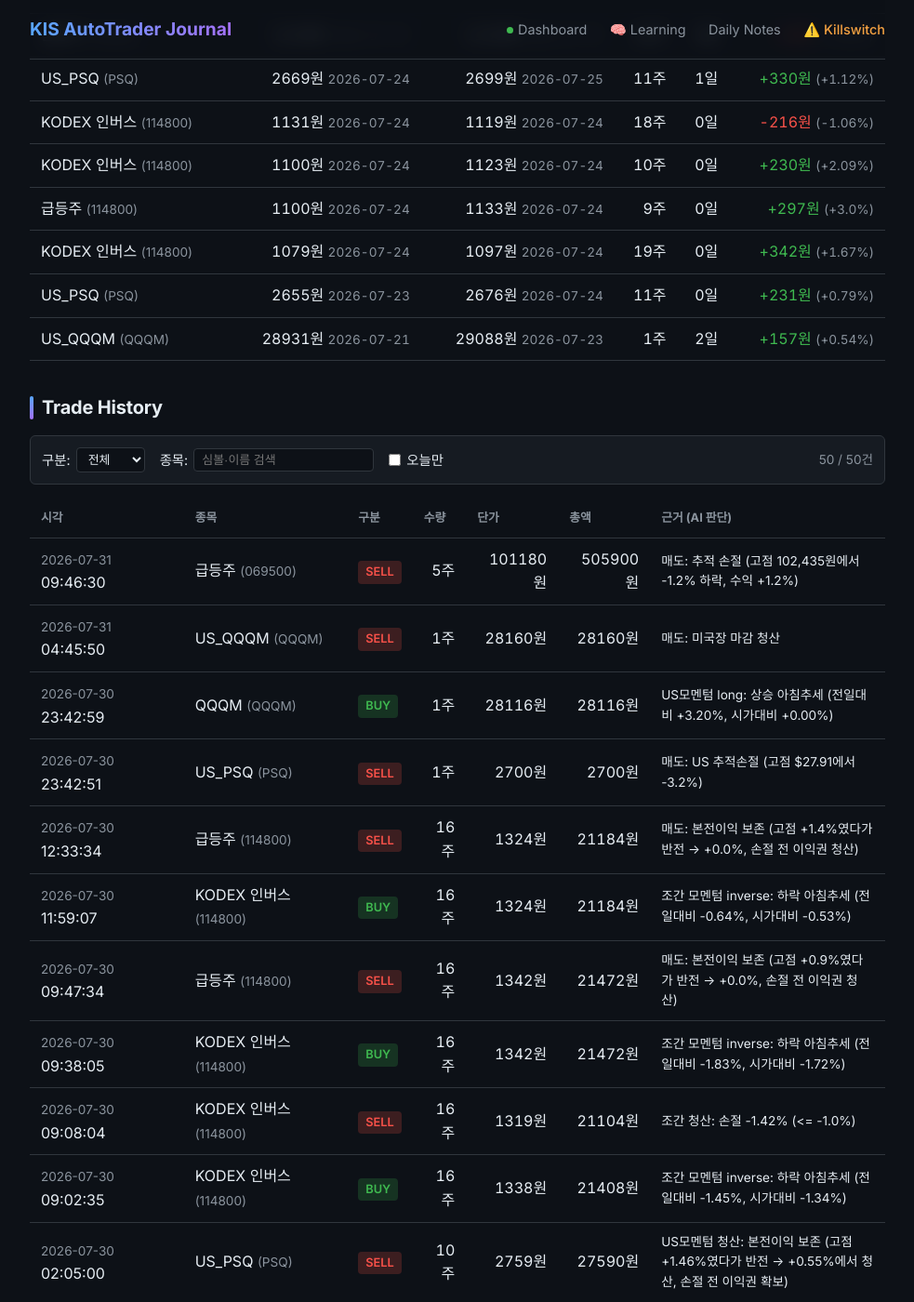
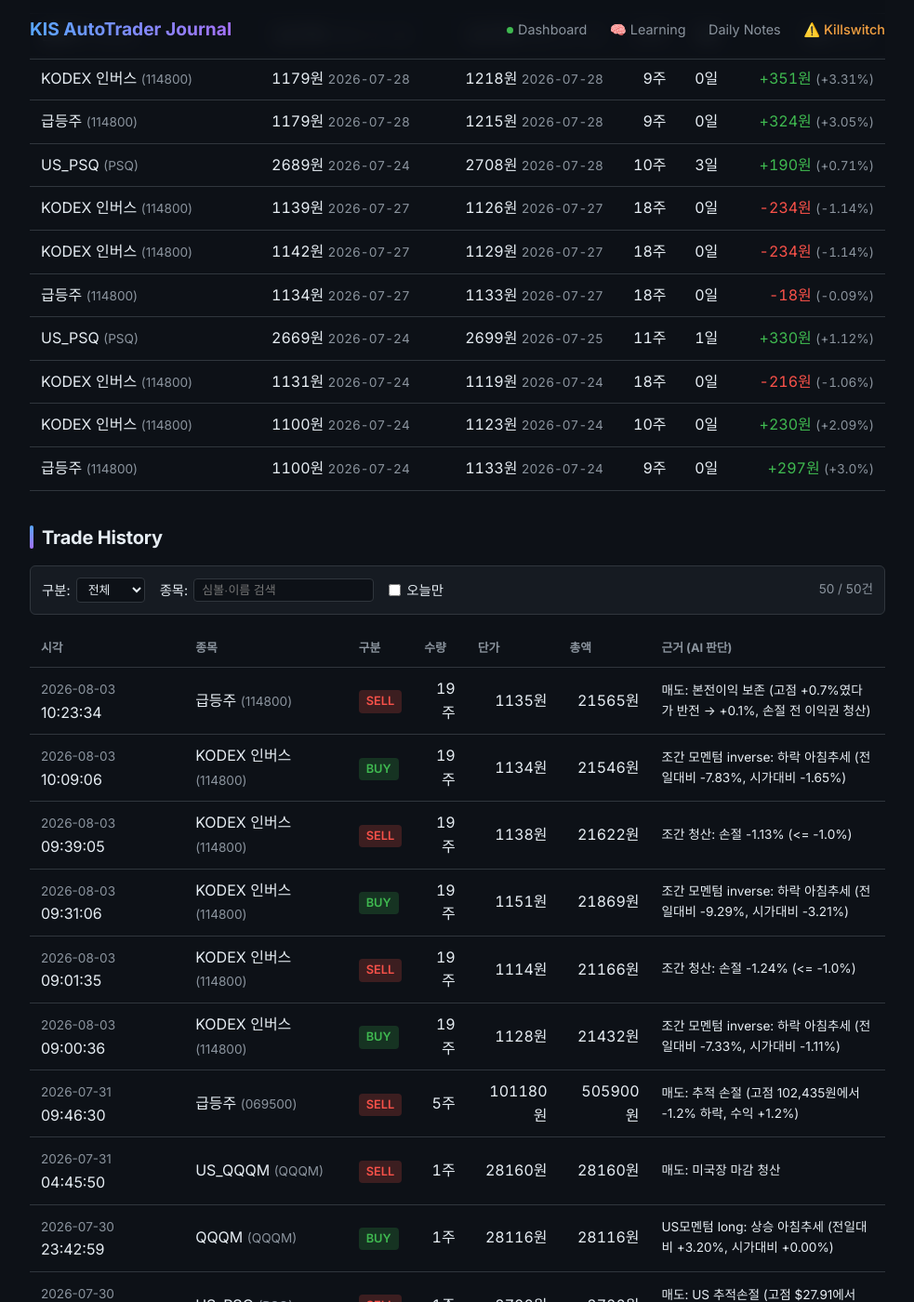
Before and after one commit to BudongJW/kis-trading-journal, a Jekyll site: the page built from index.html, in a window 1280 px wide and 1400 px high, scrolled down 4523 px. Shown: the whole window at 93% size, without its empty margins (148-1131 px from the left). Built offline with Jekyll 4.4.1, drawn with Linux system fonts in a browser that asks for light colours; nearby versions of some CDN libraries; some of the changed text lies outside the part shown.

Commit message:
auto: portfolio update 14:40

```diff
--- a/_data/portfolio.json
+++ b/_data/portfolio.json
@@ -1,7 +1,7 @@
 {
-  "updated_at": "2026-08-01T06:56:58.896468+09:00",
+  "updated_at": "2026-08-03T14:40:04.894901+09:00",
   "initial_capital": 500000,
-  "cash": 856012,
+  "cash": 851298,
   "holdings": [],
   "reconcile": {
     "matched": 0,
@@ -17,89 +17,17 @@
     "set_by": ""
   },
   "holdings_value": 0,
-  "total_value": 861213,
-  "total_pnl": -620,
-  "total_pnl_pct": -0.07,
-  "realized_pnl": -620,
+  "total_value": 856332,
+  "total_pnl": -1114,
+  "total_pnl_pct": -0.13,
+  "realized_pnl": -1114,
   "unrealized_pnl": 0,
-  "total_trades": 188,
-  "completed_trades": 103,
-  "winning_trades": 60,
-  "losing_trades": 39,
-  "win_rate": 58.3,
+  "total_trades": 194,
+  "completed_trades": 106,
+  "winning_trades": 61,
+  "losing_trades": 41,
+  "win_rate": 57.5,
   "trades": [
-    {
-      "timestamp": "2026-07-23T04:45:01",
-      "date": "2026-07-23",
-      "time": "04:45:01",
-      "symbol": "QQQM",
-      "name": "US_QQQM",
-      "side": "sell",
-      "qty": 2,
-      "price": 29088,
-      "amount": 58176,
-      "reason": "매도: 미국장 마감 청산"
-    },
-    {
-      "timestamp": "2026-07-23T23:41:38",
-      "date": "2026-07-23",
-      "time": "23:41:38",
-      "symbol": "PSQ",
-      "name": "PSQ",
-      "side": "buy",
-      "qty": 11,
-      "price": 2655,
-      "amount": 29205,
-      "reason": "US모멘텀 inverse: 하락 아침추세 (전일대비 -1.52%, 시가대비 +0.00%)"
-    },
-    {
-      "timestamp": "2026-07-24T00:00:39",
-      "date": "2026-07-24",
-      "time": "00:00:39",
-      "symbol": "PSQ",
-      "name": "PSQ",
-      "side": "buy",
-      "qty": 11,
-      "price": 2669,
-      "amount": 29359,
-      "reason": "US모멘텀 inverse: 하락 아침추세 (전일대비 -1.90%, 시가대비 +0.00%)"
-    },
-    {
-      "timestamp": "2026-07-24T04:45:34",
-      "date": "2026-07-24",
-      "time": "04:45:34",
-      "symbol": "PSQ",
-      "name": "US_PSQ",
-      "side": "sell",
-      "qty": 11,
-      "price": 2676,
-      "amount": 29436,
-      "reason": "매도: 미국장 마감 청산"
-    },
-    {
-      "timestamp": "2026-07-24T09:00:35",
-      "date": "2026-07-24",
-      "time": "09:00:35",
-      "symbol": "114800",
-      "name": "KODEX 인버스",
-      "side": "buy",
-      "qty": 19,
-      "price": 1079,
-      "amount": 20501,
-      "reason": "조간 모멘텀 inverse: 하락 아침추세 (전일대비 -1.66%, 시가대비 -0.16%)"
-    },
-    {
-      "timestamp": "2026-07-24T09:46:35",
-      "date": "2026-07-24",
-      "time": "09:46:35",
-      "symbol": "114800",
-      "name": "KODEX 인버스",
-      "side": "sell",
-      "qty": 19,
-      "price": 1097,
-      "amount": 20843,
-      "reason": "조간 청산: 트레일링 익절 (고점 +2.59% 대비 -0.90%, 손익 +1.67%)"
-    },
     {
       "timestamp": "2026-07-24T10:16:07",
       "date": "2026-07-24",
@@ -627,51 +555,81 @@
       "price": 101180,
       "amount": 505900,
       "reason": "매도: 추적 손절 (고점 102,435원에서 -1.2% 하락, 수익 +1.2%)"
+    },
+    {
+      "timestamp": "2026-08-03T09:00:36",
+      "date": "2026-08-03",
+      "time": "09:00:36",
+      "symbol": "114800",
+      "name": "KODEX 인버스",
+      "side": "buy",
+      "qty": 19,
+      "price": 1128,
+      "amount": 21432,
+      "reason": "조간 모멘텀 inverse: 하락 아침추세 (전일대비 -7.33%, 시가대비 -1.11%)"
+    },
+    {
+      "timestamp": "2026-08-03T09:01:35",
+      "date": "2026-08-03",
+      "time": "09:01:35",
+      "symbol": "114800",
+      "name": "KODEX 인버스",
+      "side": "sell",
+      "qty": 19,
+      "price": 1114,
+      "amount": 21166,
+      "reason": "조간 청산: 손절 -1.24% (<= -1.0%)"
+    },
+    {
+      "timestamp": "2026-08-03T09:31:06",
+      "date": "2026-08-03",
+      "time": "09:31:06",
+      "symbol": "114800",
+      "name": "KODEX 인버스",
+      "side": "buy",
+      "qty": 19,
+      "price": 1151,
+      "amount": 21869,
+      "reason": "조간 모멘텀 inverse: 하락 아침추세 (전일대비 -9.29%, 시가대비 -3.21%)"
+    },
+    {
+      "timestamp": "2026-08-03T09:39:05",
+      "date": "2026-08-03",
+      "time": "09:39:05",
+      "symbol": "114800",
+      "name": "KODEX 인버스",
+      "side": "sell",
+      "qty": 19,
+      "price": 1138,
+      "amount": 21622,
+      "reason": "조간 청산: 손절 -1.13% (<= -1.0%)"
+    },
+    {
+      "timestamp": "2026-08-03T10:09:06",
+      "date": "2026-08-03",
+      "time": "10:09:06",
+      "symbol": "114800",
+      "name": "KODEX 인버스",
+      "side": "buy",
+      "qty": 19,
+      "price": 1134,
+      "amount": 21546,
+      "reason": "조간 모멘텀 inverse: 하락 아침추세 (전일대비 -7.83%, 시가대비 -1.65%)"
+    },
+    {
+      "timestamp": "2026-08-03T10:23:34",
+      "date": "2026-08-03",
+      "time": "10:23:34",
+      "symbol": "114800",
+      "name": "급등주",
+      "side": "sell",
+      "qty": 19,
+      "price": 1135,
+      "amount": 21565,
+      "reason": "매도: 본전이익 보존 (고점 +0.7%였다가 반전 → +0.1%, 손절 전 이익권 청산)"
     }
   ],
   "realized": [
-    {
-      "symbol": "QQQM",
-      "name": "US_QQQM",
-      "buy_date": "2026-07-21",
-      "buy_time": "01:01:23",
-      "buy_price": 28931,
-      "sell_date": "2026-07-23",
-      "sell_time": "04:45:01",
-      "sell_price": 29088,
-      "qty": 1,
-      "pnl": 157,
-      "pnl_pct": 0.54,
-      "hold_days": 2
-    },
-    {
-      "symbol": "PSQ",
-      "name": "US_PSQ",
-      "buy_date": "2026-07-23",
-      "buy_time": "23:41:38",
-      "buy_price": 2655,
-      "sell_date": "2026-07-24",
-      "sell_time": "04:45:34",
-      "sell_price": 2676,
-      "qty": 11,
-      "pnl": 231,
-      "pnl_pct": 0.79,
-      "hold_days": 0
-    },
-    {
-      "symbol": "114800",
-      "name": "KODEX 인버스",
-      "buy_date": "2026-07-24",
-      "buy_time": "09:00:35",
-      "buy_price": 1079,
-      "sell_date": "2026-07-24",
-      "sell_time": "09:46:35",
-      "sell_price": 1097,
-      "qty": 19,
-      "pnl": 342,
-      "pnl_pct": 1.67,
-      "hold_days": 0
-    },
     {
       "symbol": "114800",
       "name": "급등주",
@@ -1049,41 +1007,104 @@
       "pnl": 44,
       "pnl_pct": 0.16,
       "hold_days": 0
+    },
+    {
+      "symbol": "114800",
+      "name": "KODEX 인버스",
+      "buy_date": "2026-08-03",
+      "buy_time": "09:00:36",
+      "buy_price": 1128,
+      "sell_date": "2026-08-03",
+      "sell_time": "09:01:35",
+      "sell_price": 1114,
+      "qty": 19,
+      "pnl": -266,
+      "pnl_pct": -1.24,
+      "hold_days": 0
+    },
+    {
+      "symbol": "114800",
+      "name": "KODEX 인버스",
+      "buy_date": "2026-08-03",
+      "buy_time": "09:31:06",
+      "buy_price": 1151,
+      "sell_date": "2026-08-03",
+      "sell_time": "09:39:05",
+      "sell_price": 1138,
+      "qty": 19,
+      "pnl": -247,
+      "pnl_pct": -1.13,
+      "hold_days": 0
+    },
+    {
+      "symbol": "114800",
+      "name": "급등주",
+      "buy_date": "2026-08-03",
+      "buy_time": "10:09:06",
+      "buy_price": 1134,
+      "sell_date": "2026-08-03",
+      "sell_time": "10:23:34",
+      "sell_price": 1135,
+      "qty": 19,
+      "pnl": 19,
+      "pnl_pct": 0.09,
+      "hold_days": 0
     }
   ],
   "rejected_orders": [],
   "today_summary": {
-    "date": "2026-08-01",
-    "buys": 0,
-    "sells": 0,
-    "completed_round_trips": 0,
-    "buy_notional": 0,
-    "sell_notional": 0,
-    "fees": 0,
-    "taxes": 0,
-    "total_cost": 0,
-    "realized_pnl_gross": 0,
-    "realized_pnl_net": 0,
-    "best_trade": null,
-    "worst_trade": null
+    "date": "2026-08-03",
+    "buys": 3,
+    "sells": 3,
+    "completed_round_trips": 3,
+    "buy_notional": 64847,
+    "sell_notional": 64353,
+    "fees": 18,
+    "taxes": 149,
+    "total_cost": 167,
+    "realized_pnl_gross": -494,
+    "realized_pnl_net": -661,
+    "best_trade": {
+      "symbol": "114800",
+      "name": "급등주",
+      "pnl": 19,
+      "pnl_pct": 0.09
+    },
+    "worst_trade": {
+      "symbol": "114800",
+      "name": "KODEX 인버스",
+      "pnl": -266,
+      "pnl_pct": -1.24
+    }
   },
   "costs": {
-    "total_fees": 6474,
-    "total_taxes": 23791,
-    "total_cost": 30265,
-    "realized_pnl_gross": -620,
-    "realized_pnl_net": -30885,
+    "total_fees": 6492,
+    "total_taxes": 23940,
+    "total_cost": 30432,
+    "realized_pnl_gross": -1114,
+    "realized_pnl_net": -31546,
     "tax_exemption_remaining_krw": 2500000
   },
   "performance": {
     "sharpe_ratio": -0.0,
     "max_drawdown_pct": -100.0,
-    "profit_factor": 0.99,
-    "avg_win_pct": 1.59,
-    "avg_loss_pct": -1.7,
-    "total_return_pct": -0.12
+    "profit_factor": 0.98,
+    "avg_win_pct": 1.56,
+    "avg_loss_pct": -1.68,
+    "total_return_pct": -0.22
   },
-  "r_summary": {},
+  "r_summary": {
+    "total_trades": 1,
+    "avg_r": 0.03,
+    "median_r": 0.03,
+    "win_rate": 1.0,
+    "avg_win_r": 0.03,
+    "avg_loss_r": 0,
+    "expectancy_r": 0.03,
+    "best_r": 0.03,
+    "worst_r": 0.03,
+    "last_updated": "2026-08-03 10:23"
+  },
   "daily_history": [
     {
       "date": "2026-05-12",
@@ -1939,6 +1960,21 @@
       "hmm_state": "sideways",
       "confidence": 0.26,
       "k_value": 0.66
+    },
+    {
+      "date": "2026-08-03",
+      "total_value": 856332,
+      "cash": 851298,
+      "holdings_value": 0,
+      "day_pnl": -661,
+      "cumul_pnl": -1114,
+      "realized_pnl": -1114,
+      "unrealized_pnl": 0,
+      "net_deposit": 357446,
+      "regime": "sideways",
+      "hmm_state": "sideways",
+      "confidence": 0.26,
+      "k_value": 0.66
     }
   ],
   "market": {
@@ -1948,9 +1984,9 @@
     "volatility": "high",
     "vol_percentile": 100.0,
     "overnight_gap": {
-      "direction": "bullish",
-      "strength": 0.78,
-      "action": "aggressive_buy"
+      "direction": "neutral",
+      "strength": 0.08,
+      "action": "normal"
     },
     "strong_sectors": [
       "IT"
@@ -1995,7 +2031,7 @@
     ]
   },
   "risk": {
-    "kelly_f": 0.142,
+    "kelly_f": 0.1354,
     "drawdown_scale": 1.0,
     "drawdown_reason": "정상 스케일링",
     "stop_type": "ATR×1.5 동적",
@@ -2010,7 +2046,7 @@
   },
   "us_session": {
     "enabled": true,
-    "cash_usd": 592.054944,
+    "cash_usd": 591.762765,
     "positions": 0,
     "holdings": [],
     "max_positions": 3,
@@ -2066,59 +2102,59 @@
       "analyzed_at": "2026-07-31 10:00"
     },
     "overnight": {
-      "direction": "bullish",
-      "nasdaq_change": 2.78,
-      "sp500_change": 1.66,
-      "recommended_action": "aggressive_buy"
+      "direction": "neutral",
+      "nasdaq_change": 0.13,
+      "sp500_change": 0.35,
+      "recommended_action": "normal"
     },
     "strong_sectors": [
       "IT"
     ],
     "lgbm": {
-      "accuracy": 83.3,
-      "auc": 0.9352,
+      "accuracy": 86.1,
+      "auc": 0.9475,
       "n_samples": 180,
-      "trained_at": "2026-07-31T18:51:05.921086",
+      "trained_at": "2026-08-01T07:33:25.809712",
       "top_features": [
         {
           "name": "momentum_accel_3d",
-          "importance": 358.6
+          "importance": 378.2
         },
         {
           "name": "ma60_ratio",
-          "importance": 299.6
+          "importance": 302.3
         },
         {
           "name": "body_ratio",
-          "importance": 239.5
+          "importance": 242.5
         },
         {
           "name": "rsi_14",
-          "importance": 219.2
+          "importance": 220.0
         },
         {
           "name": "ret_3d",
-          "importance": 217.0
+          "importance": 219.3
+        },
+        {
+          "name": "upper_shadow",
+          "importance": 211.1
         },
         {
           "name": "obv_slope_10",
-          "importance": 201.9
-        },
-        {
-          "name": "upper_shadow",
-          "importance": 201.2
+          "importance": 203.3
         },
         {
           "name": "momentum_accel",
-          "importance": 179.5
+          "importance": 203.3
+        },
+        {
+          "name": "ret_10d",
+          "importance": 171.1
         },
         {
           "name": "di_plus",
-          "importance": 166.8
-        },
-        {
-          "name": "ret_10d",
-          "importance": 153.8
+          "importance": 167.2
         }
       ]
     },
@@ -2175,10 +2211,10 @@
     "game": {
       "level": 10,
       "title": "베테랑",
-      "xp": 31316,
-      "xp_in_level": 1840,
+      "xp": 32230,
+      "xp_in_level": 2754,
       "xp_for_next": 12388,
-      "progress_pct": 14.9,
+      "progress_pct": 22.2,
       "achievements": [
         {
           "icon": "🎯",
@@ -2233,9 +2269,9 @@
         {
           "label": "예측력",
           "icon": "🎯",
-          "value": 83,
+          "value": 86,
           "suffix": "%",
-          "bar": 83
+          "bar": 86
         },
         {
           "label": "승률",
@@ -2247,7 +2283,7 @@
         {
           "label": "거래경험",
           "icon": "💼",
-          "value": 188,
+          "value": 194,
           "suffix": "건",
           "bar": null
         },
@@ -2275,12 +2311,12 @@
     "size_mult": 0.6,
     "k_effective": 0.71,
     "allow_summary": "롱/인버스",
-    "briefing": "오늘 스탠스 신중(CAUTIOUS) · 레짐 CAUTION·신뢰도 26% · 美 오버나이트 bullish(+2.8%) · 고변동(100.0%ile) · 예산 40%·최대 2종목·허용 롱/인버스",
+    "briefing": "오늘 스탠스 신중(CAUTIOUS) · 레짐 CAUTION·신뢰도 26% · 美 오버나이트 neutral(+0.1%) · 고변동(100.0%ile) · 예산 40%·최대 2종목·허용 롱/인버스",
     "signals": {
       "regime": "CAUTION",
       "confidence": 0.26,
-      "direction": "bullish",
-      "nasdaq_change": 2.78,
+      "direction": "neutral",
+      "nasdaq_change": 0.13,
       "high_vol": true,
       "vol_percentile": 100.0,
       "rapid_level": "NONE"
--- a/state/trades.csv
+++ b/state/trades.csv
@@ -187,3 +187,9 @@
 2026-07-30T23:42:59,QQQM,QQQM,buy,1,28116,28116,0,"US모멘텀 long: 상승 아침추세 (전일대비 +3.20%, 시가대비 +0.00%)"
 2026-07-31T04:45:50,QQQM,US_QQQM,sell,1,28160,28160,0,매도: 미국장 마감 청산
 2026-07-31T09:46:30,069500,급등주,sell,5,101180,505900,0,"매도: 추적 손절 (고점 102,435원에서 -1.2% 하락, 수익 +1.2%)"
+2026-08-03T09:00:36,114800,KODEX 인버스,buy,19,1128,21432,0,"조간 모멘텀 inverse: 하락 아침추세 (전일대비 -7.33%, 시가대비 -1.11%)"
+2026-08-03T09:01:35,114800,KODEX 인버스,sell,19,1114,21166,0,조간 청산: 손절 -1.24% (<= -1.0%)
+2026-08-03T09:31:06,114800,KODEX 인버스,buy,19,1151,21869,0,"조간 모멘텀 inverse: 하락 아침추세 (전일대비 -9.29%, 시가대비 -3.21%)"
+2026-08-03T09:39:05,114800,KODEX 인버스,sell,19,1138,21622,0,조간 청산: 손절 -1.13% (<= -1.0%)
+2026-08-03T10:09:06,114800,KODEX 인버스,buy,19,1134,21546,0,"조간 모멘텀 inverse: 하락 아침추세 (전일대비 -7.83%, 시가대비 -1.65%)"
+2026-08-03T10:23:34,114800,급등주,sell,19,1135,21565,0,"매도: 본전이익 보존 (고점 +0.7%였다가 반전 → +0.1%, 손절 전 이익권 청산)"
```
